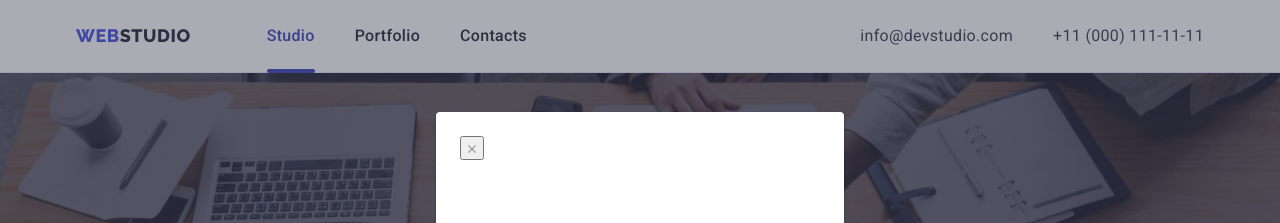
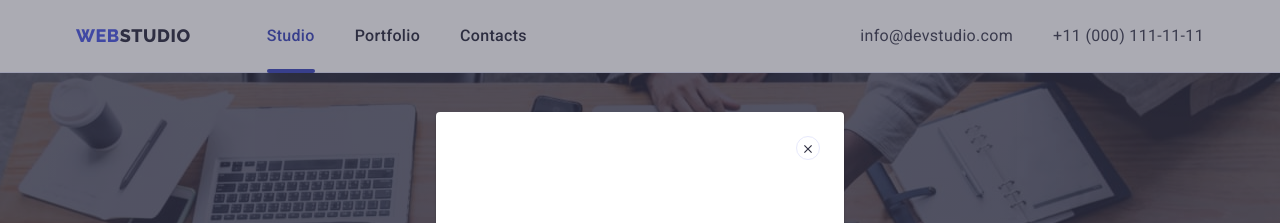
Before and after one commit to VasylynaMelnykovych/goit-markup-hw-05, a plain HTML site: page index.html in a window 1280 px wide. Both pictures are taken after a click on the button "Order Service". Shown: the top 223 px of the page. Drawn offline with nearby package versions, Linux system fonts and the light colour scheme.

Commit message:
update index.html

```diff
--- a/index.html
+++ b/index.html
@@ -438,8 +438,8 @@
 
     <div class="backdrop is-hidden" data-modal>
       <div class="modal">
-        <button type="button" class="modal-close" data-modal-close>
-          <svg width="8" height="8" class="customers-icon">
+        <button type="button" class="modal-close-btn" data-modal-close>
+          <svg width="8" height="8" class="modal-close-icon">
             <use href="./images/icons.svg#icon-close"></use>
           </svg>
         </button>
```
